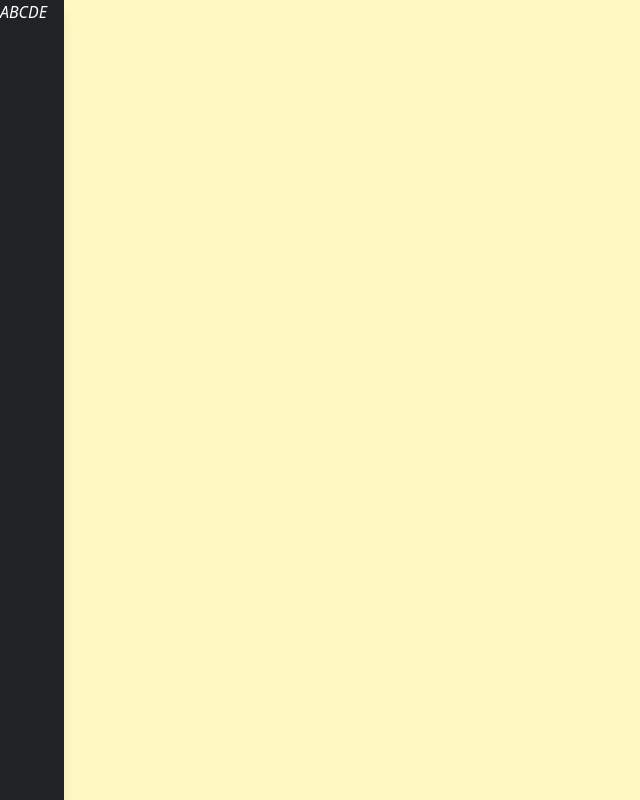
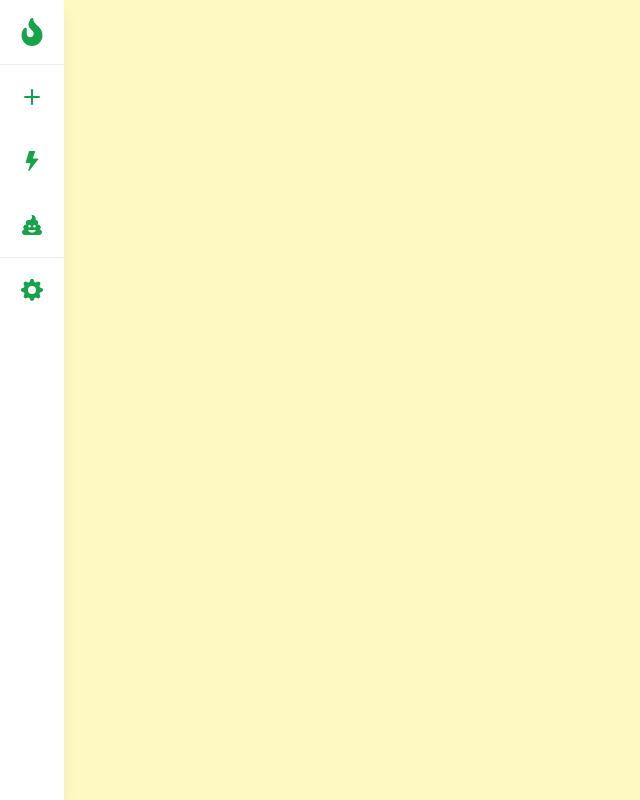
Before and after one commit to Dmitry1007/discord-navbar, a React (Create React App) app: page / in a window 1280 px wide. Shown: the whole page, without its empty margins (0-640 px from the left). Built offline with nearby package versions, Linux system fonts and the light colour scheme.

Commit message:
Sidebar icons

```diff
--- a/package.json
+++ b/package.json
@@ -8,6 +8,7 @@
     "@testing-library/user-event": "^13.5.0",
     "react": "^18.2.0",
     "react-dom": "^18.2.0",
+    "react-icons": "^4.8.0",
     "react-scripts": "5.0.1",
     "web-vitals": "^2.1.4"
   },
--- a/src/SideBar.js
+++ b/src/SideBar.js
@@ -1,13 +1,25 @@
+import { BsPlus, BsFillLightningFill, BsGearFill } from "react-icons/bs";
+import { FaFire, FaPoo } from "react-icons/fa";
+
 const SideBar = () => {
     return (
-        <div className="fixed top-0 left-0 h-screen w-16 flex-col bg-gray-900 text-white shadow-lg">
-            <i>A</i>
-            <i>B</i>
-            <i>C</i>
-            <i>D</i>
-            <i>E</i>
+        <div
+            className="fixed top-0 left-0 h-screen w-16 flex flex-col
+                  bg-white dark:bg-gray-900 shadow-lg"
+        >
+            <SideBarIcon icon={<FaFire size="28" />} />
+            <Divider />
+            <SideBarIcon icon={<BsPlus size="32" />} />
+            <SideBarIcon icon={<BsFillLightningFill size="20" />} />
+            <SideBarIcon icon={<FaPoo size="20" />} />
+            <Divider />
+            <SideBarIcon icon={<BsGearFill size="22" />} />
         </div>
     );
 };
 
+const SideBarIcon = ({ icon }) => <div className="sidebar-icon">{icon}</div>;
+
+const Divider = () => <hr className="sidebar-hr" />;
+
 export default SideBar;
--- a/src/index.css
+++ b/src/index.css
@@ -15,3 +15,10 @@ code {
   font-family: source-code-pro, Menlo, Monaco, Consolas, 'Courier New',
     monospace;
 } */
+
+@layer components {
+    .sidebar-icon {
+        @apply relative flex items-center justify-center h-12 w-12 mt-2 mb-2 mx-auto
+         text-green-600 hover:bg-green-600;
+    }
+}
```
Also changed, not shown: 1 other file (tests, documents, lock files or other folders).
